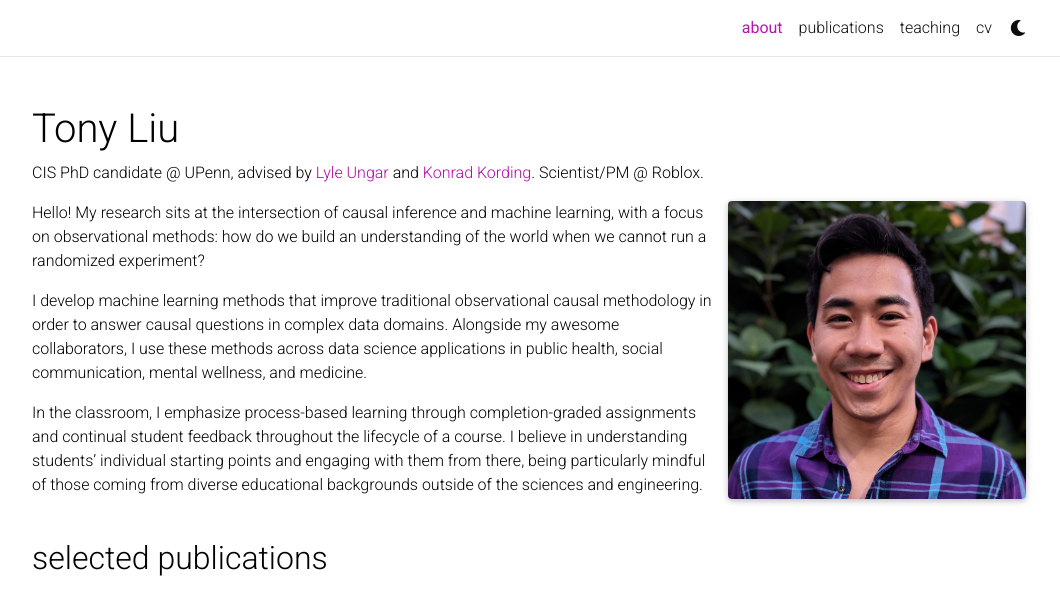
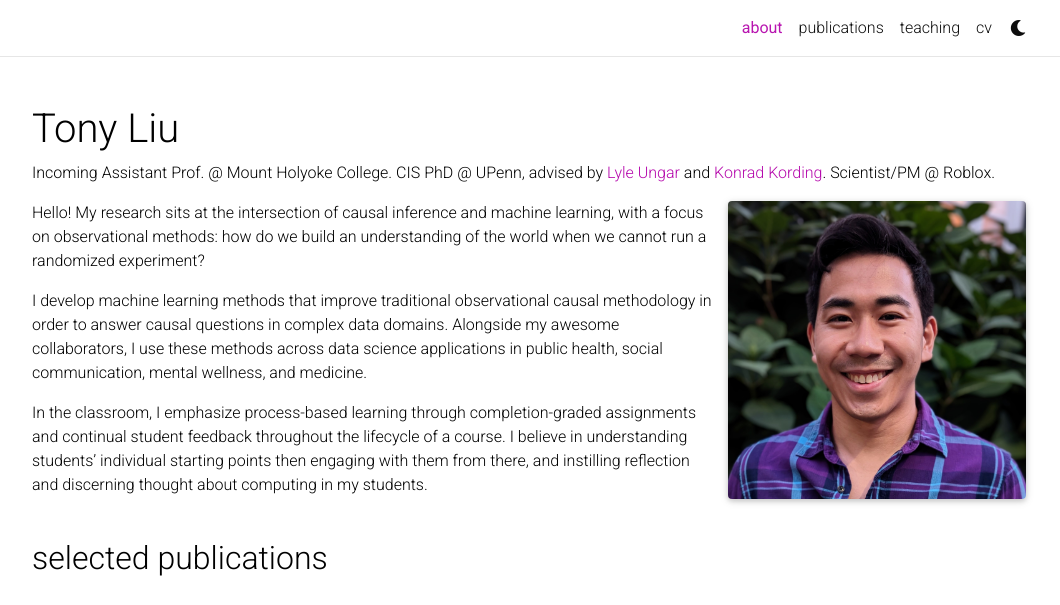
Before and after one commit to tliutony/tliutony.github.io, a Jekyll site: the page built from _pages/about.md, in a window 1280 px wide and 932 px high, cut to the strip 0-605 px from the top of the window. Shown: the whole strip, without its empty margins (111-1171 px from the left). Built offline with Jekyll 4.4.1, drawn with Linux system fonts in a browser that asks for light colours; full-size pictures stand in for the smaller copies a plugin makes; comment, search, counter and statistics services are not loaded; a style sheet for code colours, icons or effects is not loaded.

Commit message:
update about page with mhc

```diff
--- a/_pages/about.md
+++ b/_pages/about.md
@@ -2,7 +2,7 @@
 layout: about
 title: about
 permalink: /
-subtitle: CIS PhD candidate @ UPenn, advised by <a href="https://www.cis.upenn.edu/~ungar/">Lyle Ungar</a> and <a href="https://kordinglab.com/">Konrad Kording</a>. Scientist/PM @ Roblox. #<a href='#'>Univeristy of Pennsylvania</a>. <a href='#'>Roblox</a>.
+subtitle: Incoming Assistant Prof. @ Mount Holyoke College. CIS PhD @ UPenn, advised by <a href="https://www.cis.upenn.edu/~ungar/">Lyle Ungar</a> and <a href="https://kordinglab.com/">Konrad Kording</a>. Scientist/PM @ Roblox. #<a href='#'>Univeristy of Pennsylvania</a>. <a href='#'>Roblox</a>.
 #Address. Contacts. Moto. Etc.
 
 profile:
@@ -14,10 +14,12 @@
 news: false  # includes a list of news items
 selected_papers: true # includes a list of papers marked as "selected={true}"
 social: true  # includes social icons at the bottom of the page
+
+#  old blurb being particularly mindful of those coming from diverse educational backgrounds outside of the sciences and engineering.
 ---
 
 Hello! My research sits at the intersection of causal inference and machine learning, with a focus on observational methods: how do we build an understanding of the world when we cannot run a randomized experiment?
 
 I develop machine learning methods that improve traditional observational causal methodology in order to answer causal questions in complex data domains. Alongside my awesome collaborators, I use these methods across data science applications in public health, social communication, mental wellness, and medicine.
 
-In the classroom, I emphasize process-based learning through completion-graded assignments and continual student feedback throughout the lifecycle of a course. I believe in understanding students' individual starting points and engaging with them from there, being particularly mindful of those coming from diverse educational backgrounds outside of the sciences and engineering.
+In the classroom, I emphasize process-based learning through completion-graded assignments and continual student feedback throughout the lifecycle of a course. I believe in understanding students' individual starting points then engaging with them from there, and instilling reflection and discerning thought about computing in my students.
```
